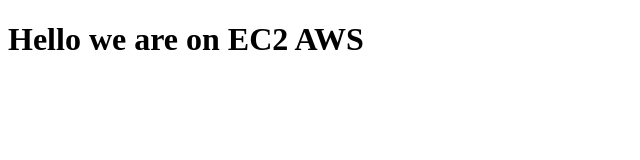
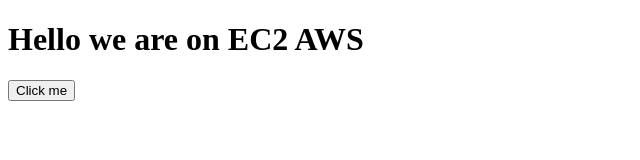
Before and after one commit to GordeYash/ec2, a plain HTML site: page index.html in a window 1280 px wide. Shown: the whole page, without its empty margins (0-640 px from the left). Drawn offline with Linux system fonts and the light colour scheme.

Commit message:
Updated commit

```diff
--- a/index.html
+++ b/index.html
@@ -5,5 +5,6 @@
 </head>
 <body>
 	<h1>Hello we are on EC2 AWS</h1>
+	<button onclick="alert('we are on jenkins')">Click me</button>
 </body>
 </html>
```
